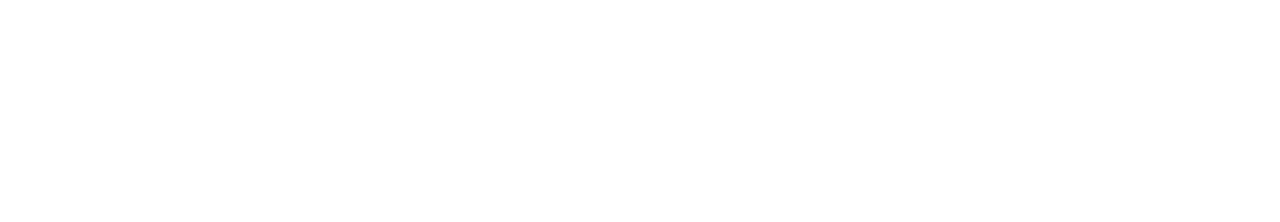
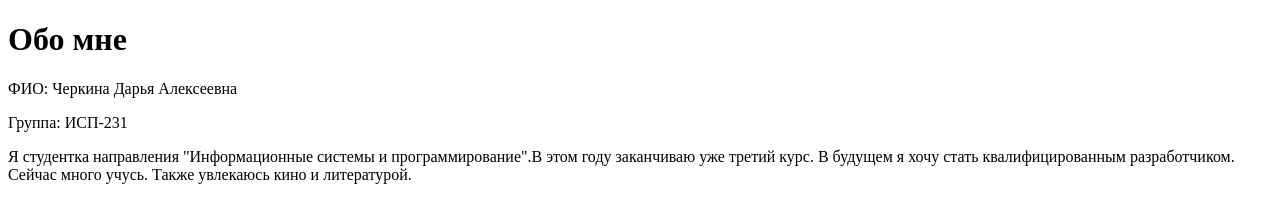
Before and after one commit to daria-chr/Lab4_ISRPO_Cherkina, a plain HTML site: page client/about.html in a window 1280 px wide. Drawn offline with Linux system fonts and the light colour scheme.

Commit message:
наполнение about.html

```diff
--- a/client/about.html
+++ b/client/about.html
@@ -2,9 +2,13 @@
 <html lang="en">
 <head>
     <meta charset="UTF-8">
-    <title>Document</title>
+    <title>Обо мне</title>
 </head>
 <body>
+    <h1>Обо мне</h1>
+    <p>ФИО: Черкина Дарья Алексеевна</p>
+    <p>Группа: ИСП-231</p>
+    <p>Я студентка направления "Информационные системы и программирование".В этом году заканчиваю уже третий курс. В будущем я хочу стать квалифицированным разработчиком. Сейчас много учусь. Также увлекаюсь кино и литературой.</p>
 
 </body>
 </html>
```
